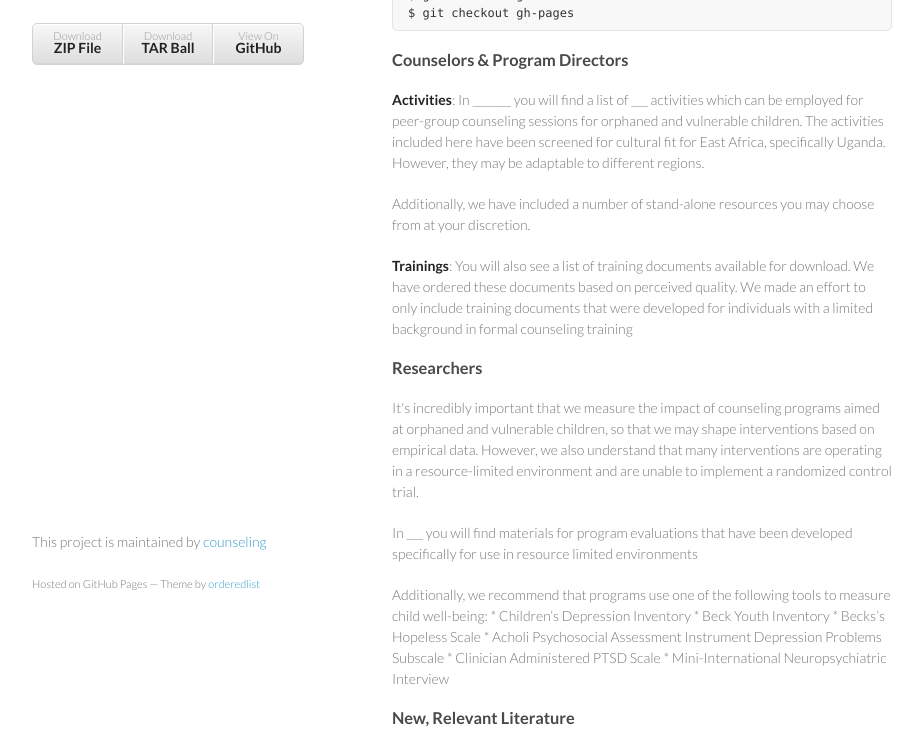
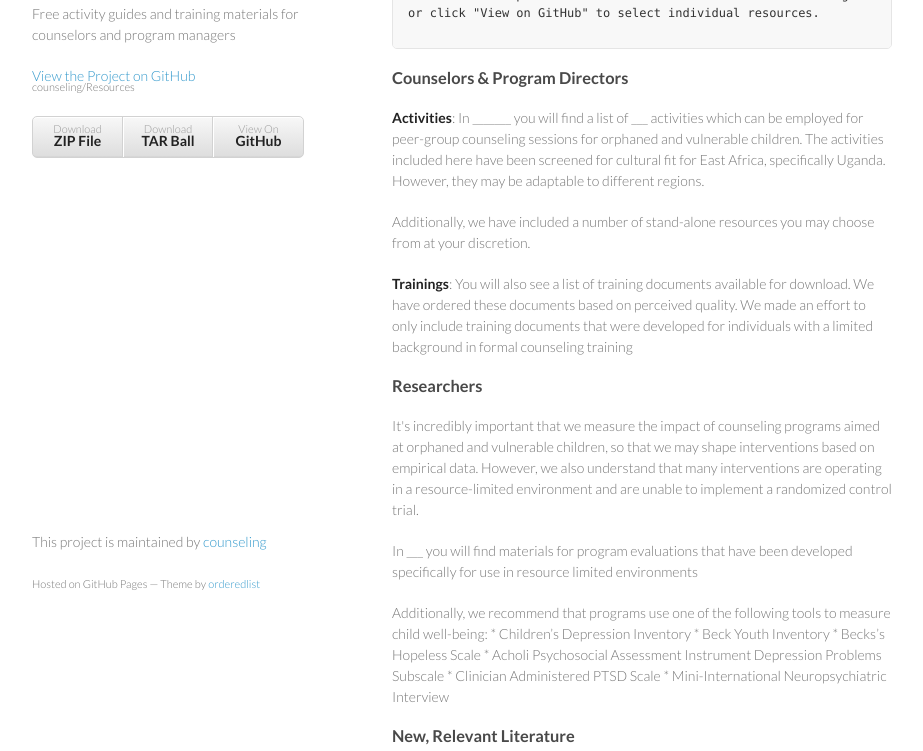
Before and after one commit to counseling/Resources, a plain HTML site: page index.html in a window 1280 px wide. Shown: the part 137-888 px from the top of the page, without its empty margins (178-1101 px from the left). Drawn offline with Linux system fonts and the light colour scheme.

```diff
--- a/index.html
+++ b/index.html
@@ -3,7 +3,7 @@
   <head>
     <meta charset="utf-8">
     <meta http-equiv="X-UA-Compatible" content="chrome=1">
-    <title>Resources by counseling</title>
+    <title>Counseling Resources by counseling</title>
 
     <link rel="stylesheet" href="stylesheets/styles.css">
     <link rel="stylesheet" href="stylesheets/pygment_trac.css">
@@ -15,8 +15,8 @@
   <body>
     <div class="wrapper">
       <header>
-        <h1>Resources</h1>
-        <p></p>
+        <h1>Counseling Resources</h1>
+        <p>Free activity guides and training materials for counselors and program managers</p>
 
         <p class="view"><a href="https://github.com/counseling/Resources">View the Project on GitHub <small>counseling/Resources</small></a></p>
 
@@ -31,9 +31,10 @@
         <h3>
 <a name="ovc-counseling-central" class="anchor" href="#ovc-counseling-central"><span class="octicon octicon-link"></span></a>OVC Counseling Central</h3>
 
-<pre><code>$ cd your_repo_root/repo_name
-$ git fetch origin
-$ git checkout gh-pages
+<pre><code>
+Click on the zip file to download ALL activities and training materials
+or click "View on GitHub" to select individual resources.
+
 </code></pre>
 
 <h3>
```
Also changed, not shown: params.json (+1 -1 lines).
